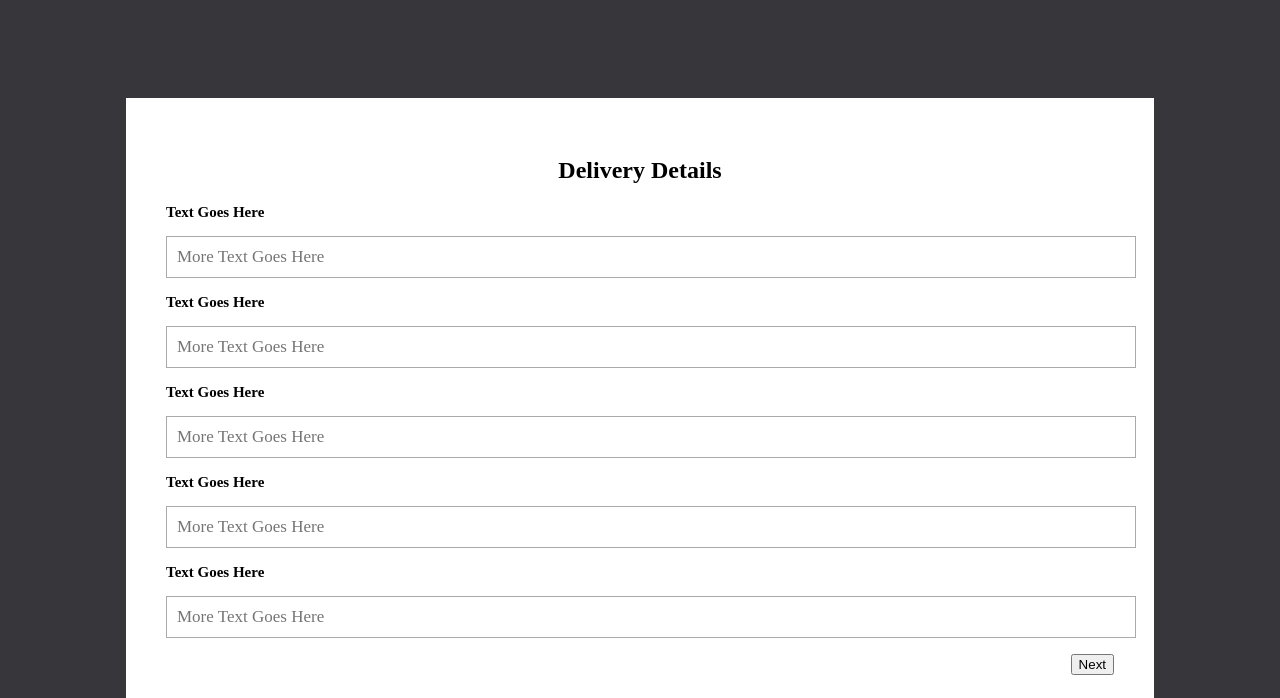
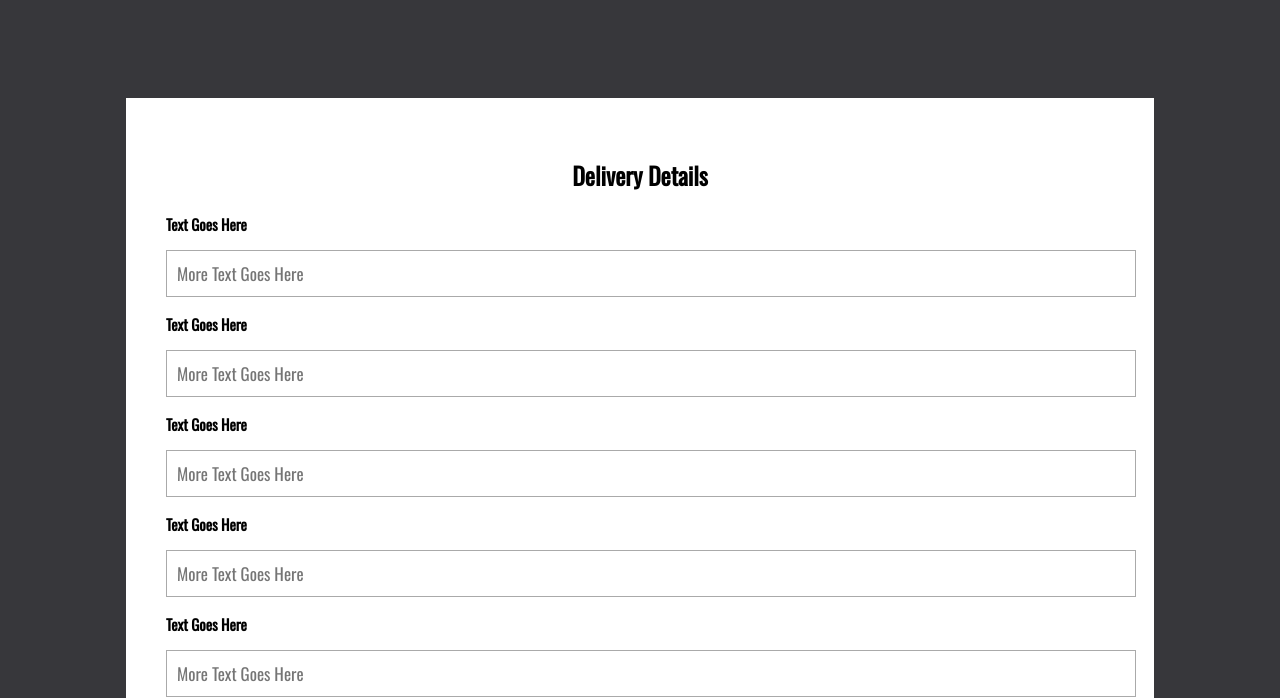
Before and after one commit to Martin-Zurek/PizzaOrderingApplication, a plain HTML site: page index.html in a window 1280 px wide. Shown: the part 110-808 px from the top of the page. Drawn offline with nearby package versions, Linux system fonts and the light colour scheme.

Commit message:
Last Updates For Today
Slight formatting updates.

```diff
--- a/main.css
+++ b/main.css
@@ -15,11 +15,13 @@ h1 {
 
 /* H2 Text */
 h2 {
+    font-family: 'Oswald';
     text-align: center;
 }
 
 /* H3 Text */
 h3 {
+    font-family: 'Oswald';
     font-size: 15px;
 }
 
@@ -30,6 +32,14 @@ h4 {
     font-size: 20px;
     text-align: center;
     text-shadow: 1.25px 1.25px rgba(0, 0, 0, 1.0);
+}
+
+/* Button */
+button {
+    font-family: 'Oswald';
+    text-align: center;
+    width: 50px;
+    height: 25px;
 }
 
 /* Form Style*/
@@ -46,7 +56,7 @@ input {
     padding: 10px;
     width: 100%;
     font-size: 17px;
-    font-family: Raleway;
+    font-family: 'Oswald';
     border: 1px solid #aaaaaa;
 }
 
```
